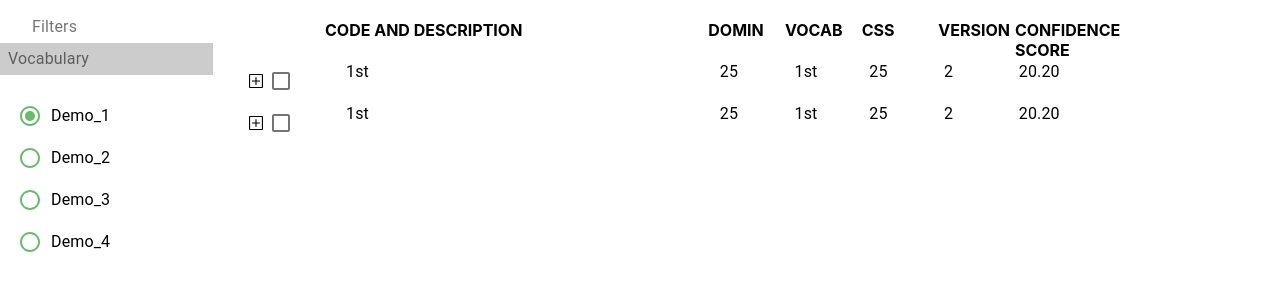
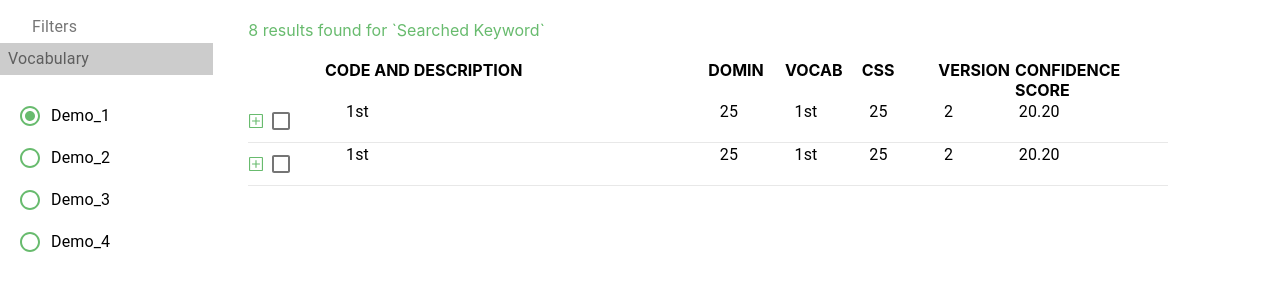
Before and after one commit to shubham2196/tree-view-with-grid-view, a React (Create React App) app: page / in a window 1280 px wide. Shown: the top 300 px of the page. Built offline with nearby package versions, Linux system fonts and the light colour scheme.

Commit message:
Update Table.js

```diff
--- a/src/components/table/Table.js
+++ b/src/components/table/Table.js
@@ -13,7 +13,10 @@ export default class Table extends Component {
 
   MinusSquare = () => {
     return (
-      <SvgIcon fontSize="inherit" style={{ width: 14, height: 14 }}>
+      <SvgIcon
+        fontSize="inherit"
+        style={{ color: "#68bb6e", width: 14, height: 14 }}
+      >
         <path d="M22.047 22.074v0 0-20.147 0h-20.12v0 20.147 0h20.12zM22.047 24h-20.12q-.803 0-1.365-.562t-.562-1.365v-20.147q0-.776.562-1.351t1.365-.575h20.147q.776 0 1.351.575t.575 1.351v20.147q0 .803-.575 1.365t-1.378.562v0zM17.873 11.023h-11.826q-.375 0-.669.281t-.294.682v0q0 .401.294 .682t.669.281h11.826q.375 0 .669-.281t.294-.682v0q0-.401-.294-.682t-.669-.281z" />
       </SvgIcon>
     );
@@ -21,29 +24,49 @@ export default class Table extends Component {
 
   PlusSquare = () => {
     return (
-      <SvgIcon fontSize="inherit" style={{ width: 14, height: 14 }}>
+      <SvgIcon
+        fontSize="inherit"
+        style={{ color: "#68bb6e", width: 14, height: 14 }}
+      >
         <path d="M22.047 22.074v0 0-20.147 0h-20.12v0 20.147 0h20.12zM22.047 24h-20.12q-.803 0-1.365-.562t-.562-1.365v-20.147q0-.776.562-1.351t1.365-.575h20.147q.776 0 1.351.575t.575 1.351v20.147q0 .803-.575 1.365t-1.378.562v0zM17.873 12.977h-4.923v4.896q0 .401-.281.682t-.682.281v0q-.375 0-.669-.281t-.294-.682v-4.896h-4.923q-.401 0-.682-.294t-.281-.669v0q0-.401.281-.682t.682-.281h4.923v-4.896q0-.401.294-.682t.669-.281v0q.401 0 .682.281t.281.682v4.896h4.923q.401 0 .682.281t.281.682v0q0 .375-.281.669t-.682.294z" />
       </SvgIcon>
     );
   };
 
   renderInnerTree = (obj, parentIndex, index) => {
-    const { treeLabel,gridTemplate } = this.props;
+    const { treeLabel, gridTemplate } = this.props;
     const heads = this.getHead();
+    const checkRef = React.createRef();
     return (
       <TreeItem
         key={parentIndex + "_" + index}
         nodeId={"list" + parentIndex + "_" + index}
+        style={{ borderBottom: "1px solid #e8e8e8" }}
         label={
           <Grid container>
             <Grid item md={1}>
               <FormControlLabel
-                control={<Checkbox name="checkedB" color="primary" />}
+               ref={checkRef}
+                control={
+                  <Checkbox
+                    ref={checkRef}
+                    onChange={(event) => {
+                      console.log(event);
+                      console.log(event.target.checked);
+                    }}
+                    name="checkedB"
+                    color="primary"
+                  />
+                }
               />
             </Grid>
             {heads.map((head, index) => {
               return (
-                <Grid key={"item" + parentIndex + "_" + index} item md={gridTemplate[index]}>
+                <Grid
+                  key={"item" + parentIndex + "_" + index}
+                  item
+                  md={gridTemplate[index]}
+                >
                   {obj[head]}
                 </Grid>
               );
@@ -60,11 +83,12 @@ export default class Table extends Component {
   };
 
   render() {
-    const { tableData, treeLabel, label,gridTemplate } = this.props;
+    const { tableData, treeLabel, label, gridTemplate,searchedKeyword } = this.props;
     const heads = this.getHead();
     return (
       <Fragment>
-        <Grid container>
+        <span style={{ color: "#68bb6e" }}>8 results found for `{searchedKeyword}`</span>
+        <Grid style={{ marginTop: "20px" }} container>
           <Grid item md={1}></Grid>
           {heads.map((head, index) => {
             return (
@@ -102,6 +126,7 @@ export default class Table extends Component {
                 key={index}
                 nodeId={"list" + index}
                 label={node}
+                style={{ borderBottom: "1px solid #e8e8e8" }}
               >
                 {row[treeLabel].map((sub, ind) => {
                   return this.renderInnerTree(sub, index, ind);
```
